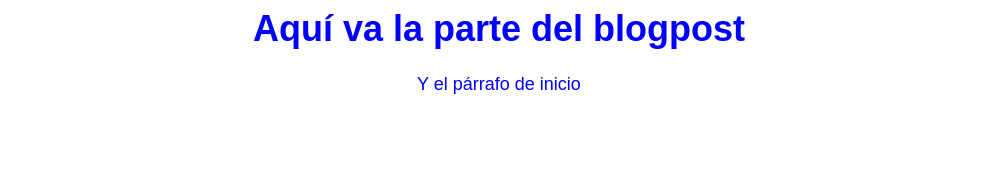
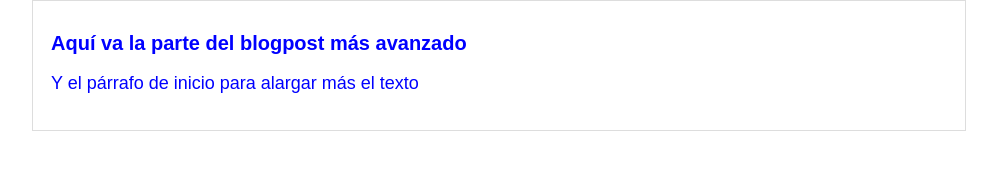
Before and after one commit to fsmith9/hyperloco, a plain HTML site: page index.html in a window 1280 px wide. Shown: the whole page, without its empty margins (141-1138 px from the left). Drawn offline with Linux system fonts and the light colour scheme.

Commit message:
Estilitos de css

```diff
--- a/css/estilos.css
+++ b/css/estilos.css
@@ -4,4 +4,19 @@ body
         text-align: center;
         font-family: 'Arial';
         font-size: 18px;
+        margin: 0;
+        padding: 0;
     }
+    #container
+    {
+        width: 70%;
+        padding: 1em;
+        text-align: left;
+        border: 1px solid #DDD;
+        margin: 0 auto
+    }
+
+    #container h1
+    {
+        font-size: 20px;
+    }
--- a/index.html
+++ b/index.html
@@ -1,10 +1,14 @@
 <html>
     <head>
         <title>Aquí va el título</title>
+        <link rel="stylesheet" href="css/estilos.css">
     </head>
     <body>
-        <link rel="stylesheet" href="css/estilos.css">
-        <h1>Aquí va la parte del blogpost</h1>
-        <p>Y el párrafo de inicio</p>
+        <div id="container">
+            <div id="post">
+        <h1>Aquí va la parte del blogpost más avanzado</h1>
+        <p>Y el párrafo de inicio para alargar más el texto</p>
+            </div>
+        </div>
     </body>
 </html>
```
